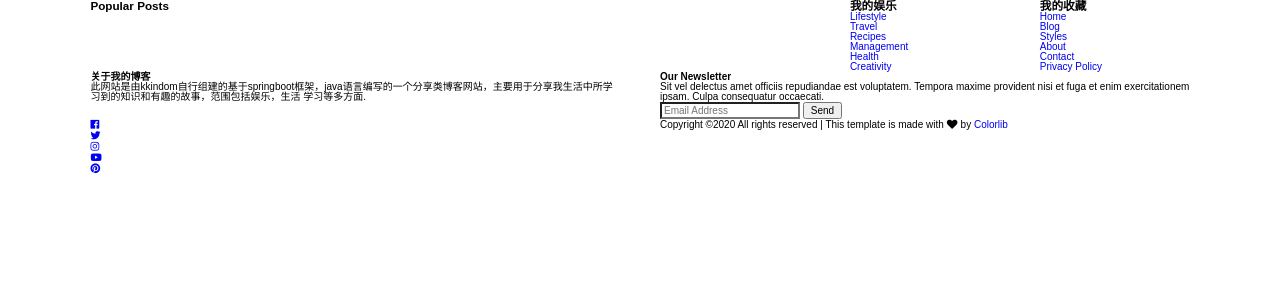
After one commit to KKindom/jee, a Spring app: template src/main/resources/templates/client/footer_1.html in a window 1280 px wide. The commit adds this page. Shown: the top 300 px of the page. Run offline with Thymeleaf, Linux system fonts and the light colour scheme; the template is opened without the code that fills it, so the values that code supplies are empty; some of the project's set-up classes (security, data sources, template engines, error pages and the like) are left out, and stand-ins take their place.

Commit message:
jee实训

```diff
--- a/src/main/java/com/itheima/service/IArticleService.java
+++ b/src/main/java/com/itheima/service/IArticleService.java
@@ -14,7 +14,7 @@ public interface IArticleService {
     // 分页查询文章列表
     public PageInfo<Article> selectArticleWithPage(Integer page, Integer count);
 
-    // 统计前10的热度文章信息
+    // 统计前6的热度文章信息
     public List<Article> getHeatArticles();
 
     // 根据文章id查询单个文章详情
--- a/src/main/java/com/itheima/service/impl/ArticleServiceImpl.java
+++ b/src/main/java/com/itheima/service/impl/ArticleServiceImpl.java
@@ -63,7 +63,7 @@ public class ArticleServiceImpl implements IArticleService {
             article.setCommentsNum(list.get(i).getCommentsNum());
             articlelist.add(article);
 
-            if(i>=9){
+            if(i>=5){
                 break;
             }
         }
--- /dev/null
+++ b/src/main/resources/templates/client/footer_1.html
@@ -0,0 +1,152 @@
+<!DOCTYPE html>
+<html class="no-js" lang="en" xmlns:th="http://www.thymeleaf.org" th:fragment="footer">
+<head>
+    <meta charset="UTF-8">
+    <link th:href="@{/user/add_static/css/base.css}" rel="stylesheet"/>
+    <link th:href="@{/user/add_static/css/vendor.css}" rel="stylesheet"/>
+    <link th:href="@{/user/add_static/css/main.css}" rel="stylesheet"/>
+    <title>Title</title>
+</head>
+<body>
+
+<!--显示最多阅读6项-->
+<section class="s-extra" >
+
+    <div class="row">
+
+        <div class="col-seven md-six tab-full popular">
+            <h3>Popular Posts</h3>
+
+            <div class="block-1-2 block-m-full popular__posts"  >
+
+
+<th:block th:each="article :${articleList}">
+
+                <article class="col-block popular__post">
+                    <a th:href="${commons.permalink(article.id)}" class="popular__thumb">
+                        <img th:src="@{${commons.show_thumb(article)}}" alt="">
+                    </a>
+                    <h5 class="item-entry__title"><a style="color: black;font-size: 20px;" th:href="${commons.permalink(article.id)}" th:text="${article.title}" /></h5>
+                    <section class="popular__meta">
+                        <span class="popular__author"><span>By</span> <a href="#0">KKindom</a></span>
+                        <span class="popular__date"><span>on</span> <time datetime="2018-06-14">Jun 14, 2020</time></span>
+                    </section>
+                </article>
+</th:block>
+
+            </div> <!-- end popular_posts -->
+        </div> <!-- end popular -->
+
+        <div class="col-four md-six tab-full end">
+            <div class="row">
+                <div class="col-six md-six mob-full categories">
+                    <h3>我的娱乐</h3>
+
+                    <ul class="linklist">
+                        <li><a href="#0">Lifestyle</a></li>
+                        <li><a href="#0">Travel</a></li>
+                        <li><a href="#0">Recipes</a></li>
+                        <li><a href="#0">Management</a></li>
+                        <li><a href="#0">Health</a></li>
+                        <li><a href="#0">Creativity</a></li>
+                    </ul>
+                </div> <!-- end categories -->
+
+                <div class="col-six md-six mob-full sitelinks">
+                    <h3>我的收藏</h3>
+
+                    <ul class="linklist">
+                        <li><a href="#0">Home</a></li>
+                        <li><a href="#0">Blog</a></li>
+                        <li><a href="#0">Styles</a></li>
+                        <li><a href="#0">About</a></li>
+                        <li><a href="#0">Contact</a></li>
+                        <li><a href="#0">Privacy Policy</a></li>
+                    </ul>
+                </div> <!-- end sitelinks -->
+            </div>
+        </div>
+    </div> <!-- end row -->
+
+</section> <!-- end s-extra -->
+
+<footer class="s-footer">
+
+    <div class="s-footer__main">
+        <div class="row">
+
+            <div class="col-six tab-full s-footer__about">
+
+                <h4>关于我的博客</h4>
+
+                <p>此网站是由kkindom自行组建的基于springboot框架，java语言编写的一个分享类博客网站，主要用于分享我生活中所学习到的知识和有趣的故事，范围包括娱乐，生活 学习等多方面.</p>
+
+            </div> <!-- end s-footer__about -->
+
+            <div class="col-six tab-full s-footer__subscribe">
+
+                <h4>Our Newsletter</h4>
+
+                <p>Sit vel delectus amet officiis repudiandae est voluptatem. Tempora maxime provident nisi et fuga et enim exercitationem ipsam. Culpa consequatur occaecati.</p>
+
+                <div class="subscribe-form">
+                    <form id="mc-form" class="group" novalidate="true">
+
+                        <input type="email" value="" name="EMAIL" class="email" id="mc-email" placeholder="Email Address" required="">
+
+                        <input type="submit" name="subscribe" value="Send">
+
+                        <label for="mc-email" class="subscribe-message"></label>
+
+                    </form>
+                </div>
+
+            </div> <!-- end s-footer__subscribe -->
+
+        </div>
+    </div> <!-- end s-footer__main -->
+
+    <div class="s-footer__bottom">
+        <div class="row">
+
+            <div class="col-six">
+                <ul class="footer-social">
+                    <li>
+                        <a href="#0"><i class="fab fa-facebook"></i></a>
+                    </li>
+                    <li>
+                        <a href="#0"><i class="fab fa-twitter"></i></a>
+                    </li>
+                    <li>
+                        <a href="#0"><i class="fab fa-instagram"></i></a>
+                    </li>
+                    <li>
+                        <a href="#0"><i class="fab fa-youtube"></i></a>
+                    </li>
+                    <li>
+                        <a href="#0"><i class="fab fa-pinterest"></i></a>
+                    </li>
+                </ul>
+            </div>
+
+            <div class="col-six">
+                <div class="s-footer__copyright">
+                        <span><!-- Link back to Colorlib can't be removed. Template is licensed under CC BY 3.0. -->
+Copyright &copy;<script>document.write(new Date().getFullYear());</script> All rights reserved | This template is made with <i class="fa fa-heart" aria-hidden="true"></i> by <a href="https://colorlib.com" target="_blank">Colorlib</a>
+                            <!-- Link back to Colorlib can't be removed. Template is licensed under CC BY 3.0. -->
+</span>
+                </div>
+            </div>
+
+        </div>
+    </div> <!-- end s-footer__bottom -->
+
+    <div class="go-top">
+        <a class="smoothscroll" title="Back to Top" href="#top"></a>
+    </div>
+
+</footer> <!-- end s-footer -->
+<!-- s-extra
+    ================================================== -->
+</body>
+</html>
--- a/src/main/resources/templates/comm/paging.html
+++ b/src/main/resources/templates/comm/paging.html
@@ -32,13 +32,13 @@
 </ol>
 
 
-<div class="row pagination-wrap">
+<div class="row pagination-wrap" >
     <div class="col-full">
         <nav class="pgn" data-aos="fade-up">
 
 <ul class="am-pagination" th:fragment="pageNav_New(pageInfo, prevText, nextText, prefix)">
     <th:block th:if="${pageInfo.hasPreviousPage}">
-        <li class="am-pagination-prev"><a class="pgn__prev" th:href="@{'/'+${prefix}+'/'+${pageInfo.prePage}}" th:text="${prevText}"></a></li>
+        <li ><a class="pgn__prev" th:href="@{'/'+${prefix}+'/'+${pageInfo.prePage}}" th:text="${prevText}"></a></li>
     </th:block>
     <th:block th:each="navIndex :${ pageInfo.navigatepageNums}">
         <th:block th:if="${pageInfo.pages} <= 8">
@@ -62,7 +62,7 @@
 
     </th:block>
     <th:block th:if="${pageInfo.hasNextPage}">
-        <li class="am-pagination-next"><a class="pgn__next" th:href="@{'/'+${prefix}+'/'+${pageInfo.nextPage}}" th:text="${nextText}"></a></li>
+        <li ><a class="pgn__next" th:href="@{'/'+${prefix}+'/'+${pageInfo.nextPage}}" th:text="${nextText}"></a></li>
     </th:block>
 </ul>
 
```
Also changed, not shown: src/main/resources/templates/client/index_1.html (+12 -3 lines).
